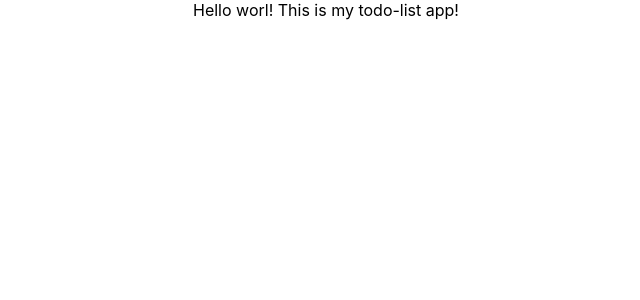
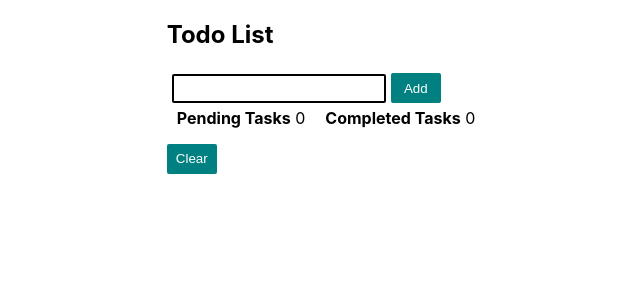
Before and after one commit to mahipa1sinh/react-todo-app, a React (Create React App) app: page / in a window 1280 px wide. Shown: the top 300 px of the page, without its empty margins (314-954 px from the left). Built offline with nearby package versions, Linux system fonts and the light colour scheme.

Commit message:
its working

```diff
--- a/src/App.js
+++ b/src/App.js
@@ -1,7 +1,112 @@
-import "./App.css";
+import { useState } from "react";
+import styled from "styled-components";
+import "./index.css";
+const Container = styled.div`
+  display: flex;
+  align-items: center;
+  flex-direction: column;
+`;
+const Button = styled.button`
+  display: inline-block;
+  flex: 1;
+  border: none;
+  background-color: teal;
+  color: white;
+  height: 30px;
+  width: 50px;
+  border-radius: 2px;
+  cursor: pointer;
+`;
+const Text = styled.input`
+  border: 2px solid #000;
+  width: 200px;
+  padding: 5px;
+  border-radius: 2px;
+  margin: 5px;
+`;
+const TaskCount = styled.span`
+  margin: 10px;
+`;
+const Tasks = styled.div``;
+const LIST = styled.li`
+  liststyle: "none";
+  text-decoration: "line-through";
+`;
+const App = () => {
+  const [input, setInput] = useState("");
+  const [completedTaskCount, setCompletedTaskCount] = useState(0);
+  const [todoList, setTodoList] = useState([]);
+  const handleClick = () => {
+    const id = todoList.length + 1;
+    setTodoList((prev) => [
+      ...prev,
+      {
+        id: id,
+        task: input,
+        complete: false,
+      },
+    ]);
+    setInput("");
+  };
+  const handleComplete = (id) => {
+    let list = todoList.map((task) => {
+      let item = {};
+      if (task.id === id) {
+        if (!task.complete) {
+          //Task is pending, modifying it to complete and increment the count
+          setCompletedTaskCount(completedTaskCount + 1);
+        } else {
+          //Task is complete, modifying it back to pending, decrement Complete count
+          setCompletedTaskCount(completedTaskCount - 1);
+        }
+        item = { ...task, complete: !task.complete };
+      } else item = { ...task };
+      return item;
+    });
+    setTodoList(list);
+  };
 
-function App() {
-  return <div className="App">Hello worl! This is my todo-list app!</div>;
-}
+  const handleClear = () => {
+    setTodoList([]);
+    setCompletedTaskCount(0);
+  };
 
+  return (
+    <Container>
+      <div>
+        <h2>Todo List</h2>
+        <Text value={input} onInput={(e) => setInput(e.target.value)} />
+        <Button onClick={() => handleClick()}>Add</Button>
+        <Tasks>
+          <TaskCount>
+            <b>Pending Tasks</b> {todoList.length - completedTaskCount}
+          </TaskCount>
+          <TaskCount>
+            <b>Completed Tasks</b> {completedTaskCount}
+          </TaskCount>
+        </Tasks>
+        <div>
+          <ul>
+            {todoList.map((todo) => {
+              return (
+                <LIST
+                  complete={todo.complete}
+                  id={todo.id}
+                  onClick={() => handleComplete(todo.id)}
+                  style={{
+                    listStyle: "none",
+                    textDecoration: todo.complete && "line-through",
+                  }}
+                >
+                  {todo.task}
+                </LIST>
+              );
+            })}
+          </ul>
+        </div>
+        <Button onClick={() => handleClear()}>Clear</Button>
+      </div>
+    </Container>
+  );
+};
 export default App;
```
